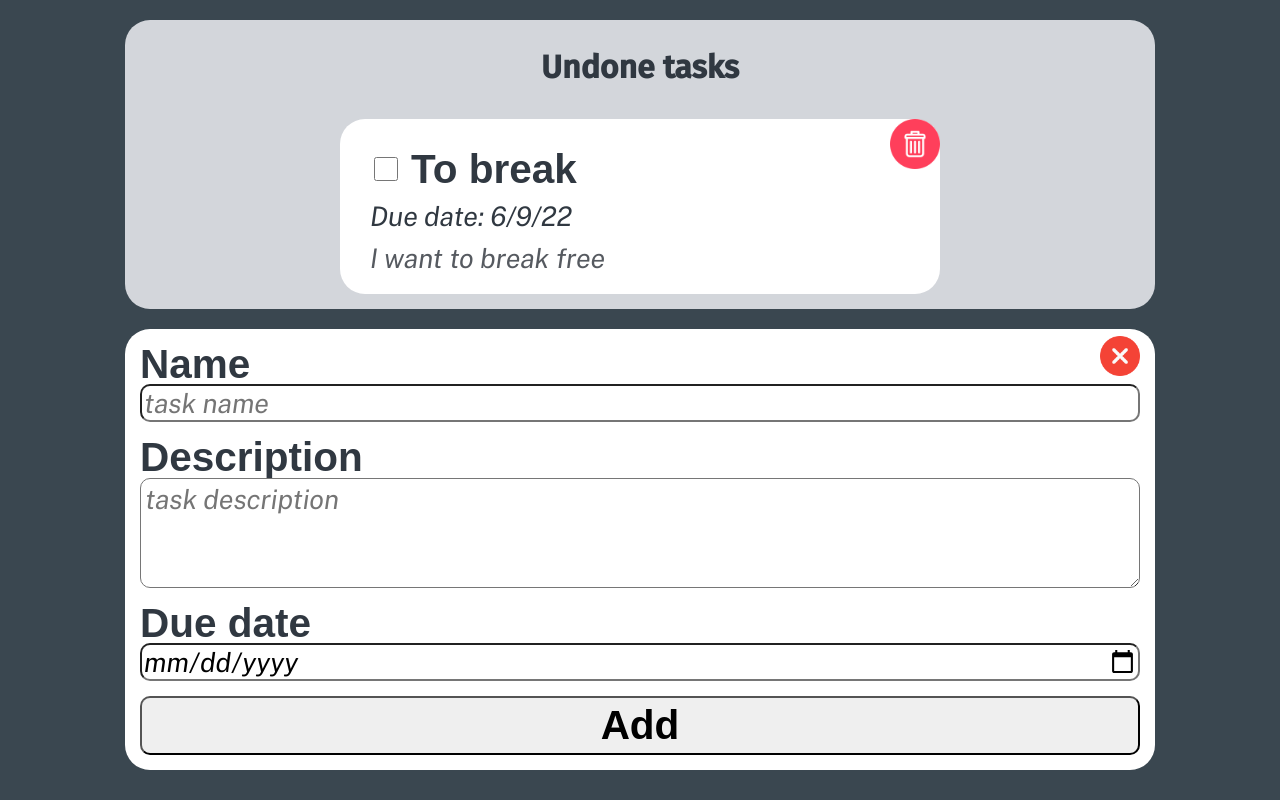
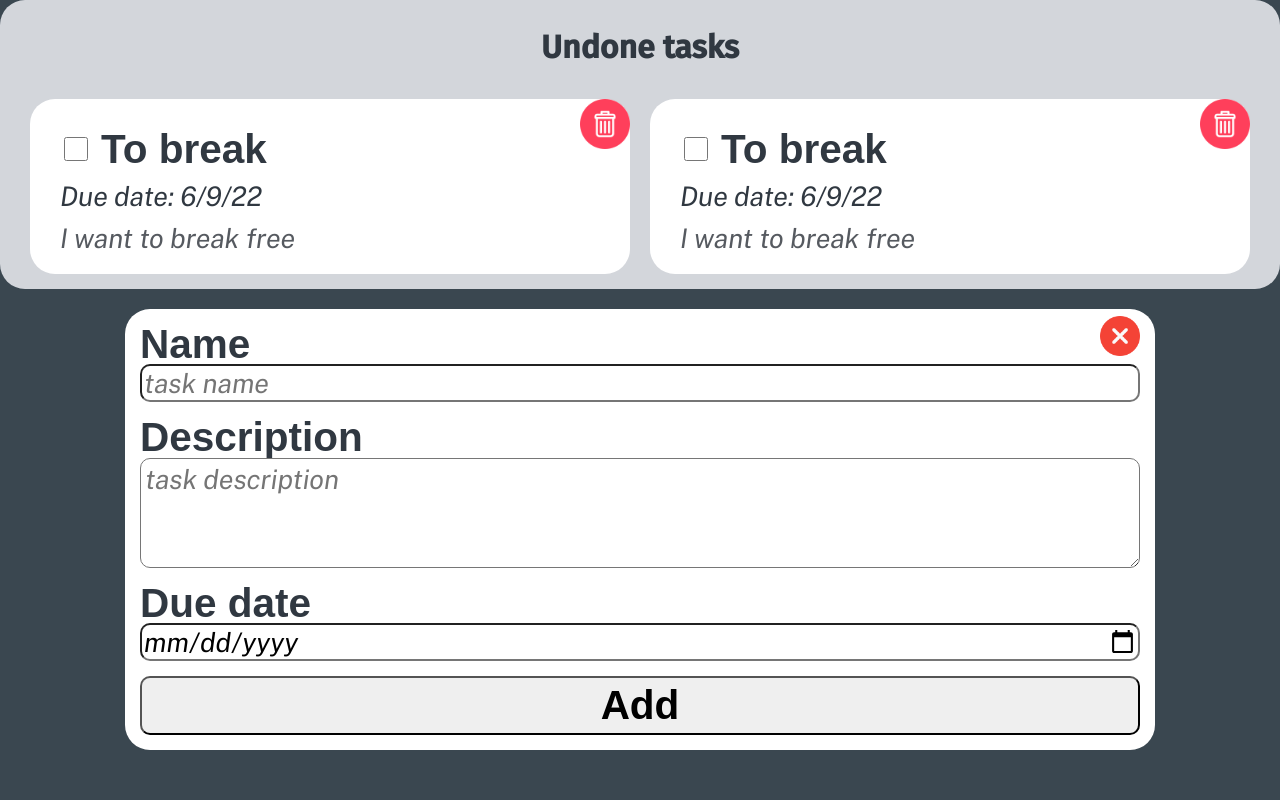
Before and after one commit to ArtemSmotritel/todolist-react, a React (Create React App) app: page / in a window 1280 px wide. Built offline with nearby package versions, Linux system fonts and the light colour scheme; a web font is replaced by a local one.

Commit message:
better styles and structure for list

```diff
--- a/src/List/List.css
+++ b/src/List/List.css
@@ -1,13 +1,16 @@
 .list {
-  margin: 20px auto;
-  display: flex;
-  align-items: center;
-  flex-direction: column;
-  gap: 20px;
+  /* float: right; */
+  margin: 0 auto 20px auto;
   background-color: #d3d6db;
   border-radius: 25px;
   padding: 15px;
-  width: 1000px;
+  width: 100%;
+  box-sizing: border-box;
+
+  display: flex;
+  align-items: center;
+  flex-flow: column nowrap;
+  gap: 20px;
 }
 
 .list_show-done .task_done {
@@ -20,3 +23,10 @@
   color: #303841;
   margin: 0;
 }
+
+.list__tasks {
+  display: flex;
+  align-items: center;
+  flex-flow: row wrap;
+  gap: 20px;
+}
--- a/src/List/List.js
+++ b/src/List/List.js
@@ -4,9 +4,12 @@ import Task from "./Task/Task";
 
 export default function List(params) {
   return (
-      <section className="list">
-        <h3 className="list__name">Undone tasks</h3>
+    <section className="list">
+      <h3 className="list__name">Undone tasks</h3>
+      <section className="list__tasks">
+        <Task />
         <Task />
       </section>
+    </section>
   );
 }
```
Also changed, not shown: src/List/Task/Task.js (+17 -4 lines), src/List/Task/Task.css (indentation only).
